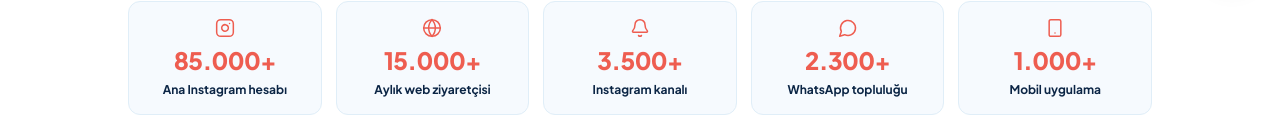
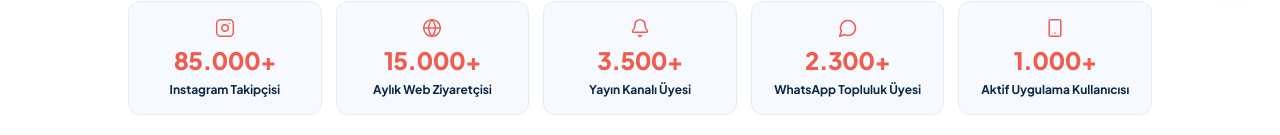
Before and after one commit to ozatabull2-cmd/ankara_cocuk_landingpage_v3, a React (Vite) app: page / in a window 1280 px wide. Shown: the part 807-942 px from the top of the page. Built offline with nearby package versions, Linux system fonts and the light colour scheme.

Commit message:
Update trust bar stat labels with clear channel roles

```diff
--- a/src/components/home/HomeTrustBar.tsx
+++ b/src/components/home/HomeTrustBar.tsx
@@ -6,27 +6,27 @@
     {
       icon: Instagram,
       value: '85.000+',
-      label: 'Ana Instagram hesabı',
+      label: 'Instagram Takipçisi',
     },
     {
       icon: Globe,
       value: '15.000+',
-      label: 'Aylık web ziyaretçisi',
+      label: 'Aylık Web Ziyaretçisi',
     },
     {
       icon: Bell,
       value: '3.500+',
-      label: 'Instagram kanalı',
+      label: 'Yayın Kanalı Üyesi',
     },
     {
       icon: MessageCircle,
       value: '2.300+',
-      label: 'WhatsApp topluluğu',
+      label: 'WhatsApp Topluluk Üyesi',
     },
     {
       icon: Smartphone,
       value: '1.000+',
-      label: 'Mobil uygulama',
+      label: 'Aktif Uygulama Kullanıcısı',
     },
   ];
 
```
